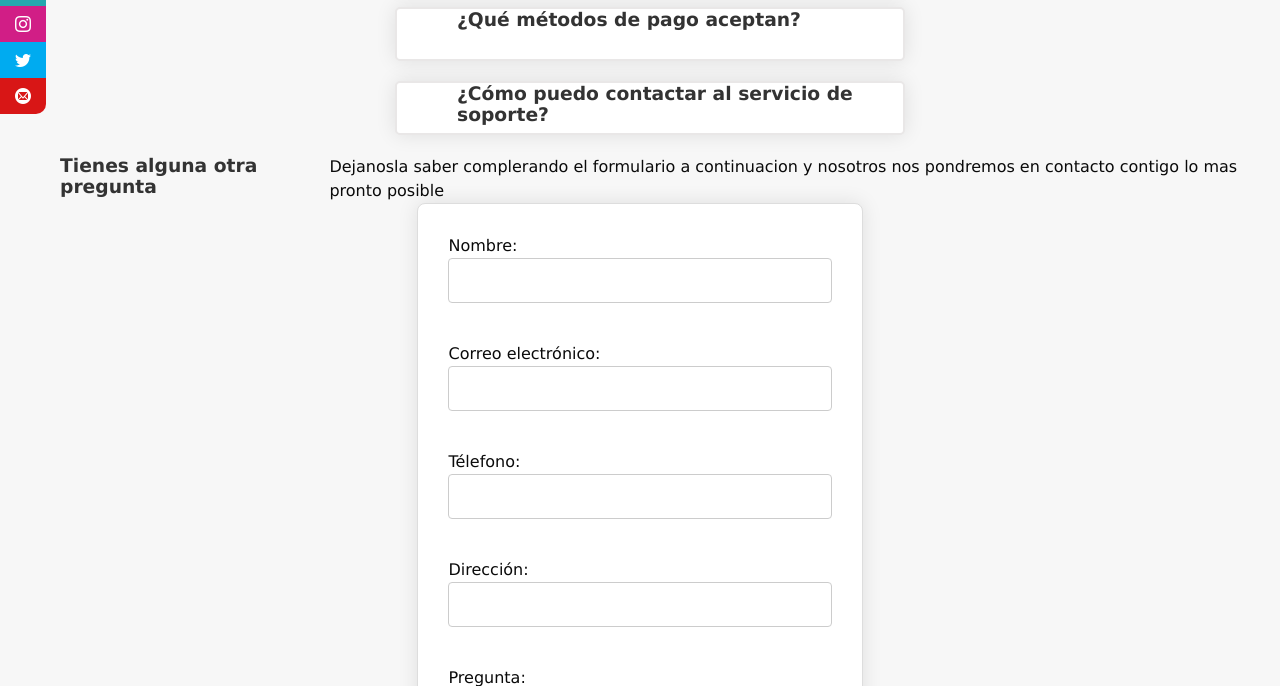
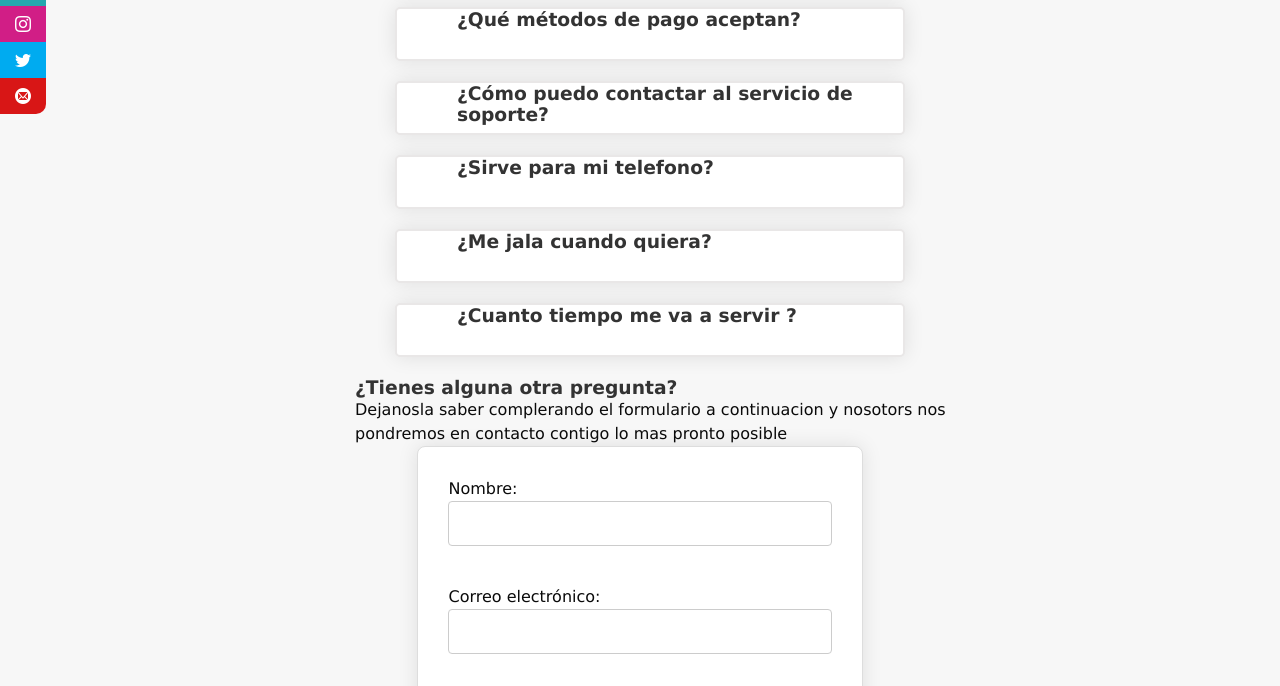
Before and after one commit to JesusGarciaShakur/Pagina_Web, a Django app: page /contact/ in a window 1280 px wide. Shown: the part 288-974 px from the top of the page. Run offline with Django 5.2, Linux system fonts and the light colour scheme; some web fonts are replaced.

Commit message:
more FAQ

```diff
--- a/page/websmca/templates/pages/contact.html
+++ b/page/websmca/templates/pages/contact.html
@@ -40,13 +40,48 @@
                 llamando al número +123456789.</p>
             </div>
         </details>
+
+          <div class="faq-item">
+            <details>
+            <summary>
+              <h3>¿Sirve para mi telefono?</h3>
+            </summary>
+            <p id="answer">Sí, la aplicacion esa diseñada para que se pueda correr en los dispositivos mas modernos y no tan recientes .</p>
+            </div>
+        </details>
+
+    <div class="faq-item">
+        <details>
+            <summary>
+              <h3>¿Me jala cuando quiera?</h3>
+            </summary>
+            <p id="answer">
+                La aplicacion sigue registrando los datos aun que no tengas conexion a Wi-Fi, solo cuando te conectes a ella podras consultarlos de nuevo
+            </p>
+        </details>
+            </div>
+<div class="faq-item">
+    <details>
+        <summary>
+            <h3>¿Cuanto tiempo me va a servir ?</h3>
+            </summary>
+            <p id="answer">
+                El tiempo de vida util del prototico SMCA es alrededor de 2 a 4 años de duracion constante
+            </p>
+            </div>
+        </details>
+    </div>
+
+
 </div>
-<div class="who-are-we">
-        <h3>Tienes alguna otra pregunta</h3>
-        <p>Dejanosla saber complerando el formulario a continuacion y
-            nosotros nos pondremos en contacto contigo lo mas pronto posible
-        </p>
+<div class="faq-section" id="large">
+
+    <h3 >¿Tienes alguna otra pregunta?</h3>
+    <p>Dejanosla saber complerando el formulario a continuacion y nosotors nos pondremos en contacto contigo lo mas pronto posible</p>
 </div>
+
+</div>
+
 <form action="">
     <p>Nombre: <input type="text" name="Name" id="name" required></p>
     <br>
```
